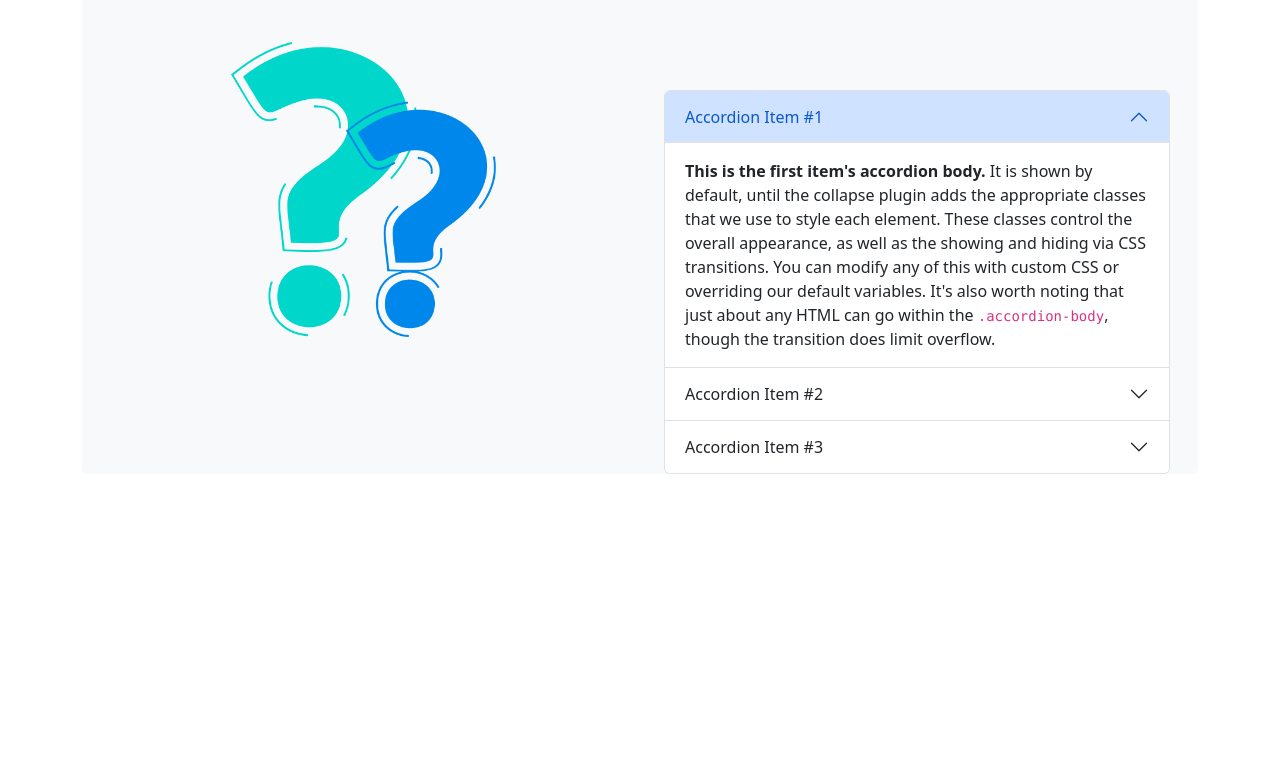
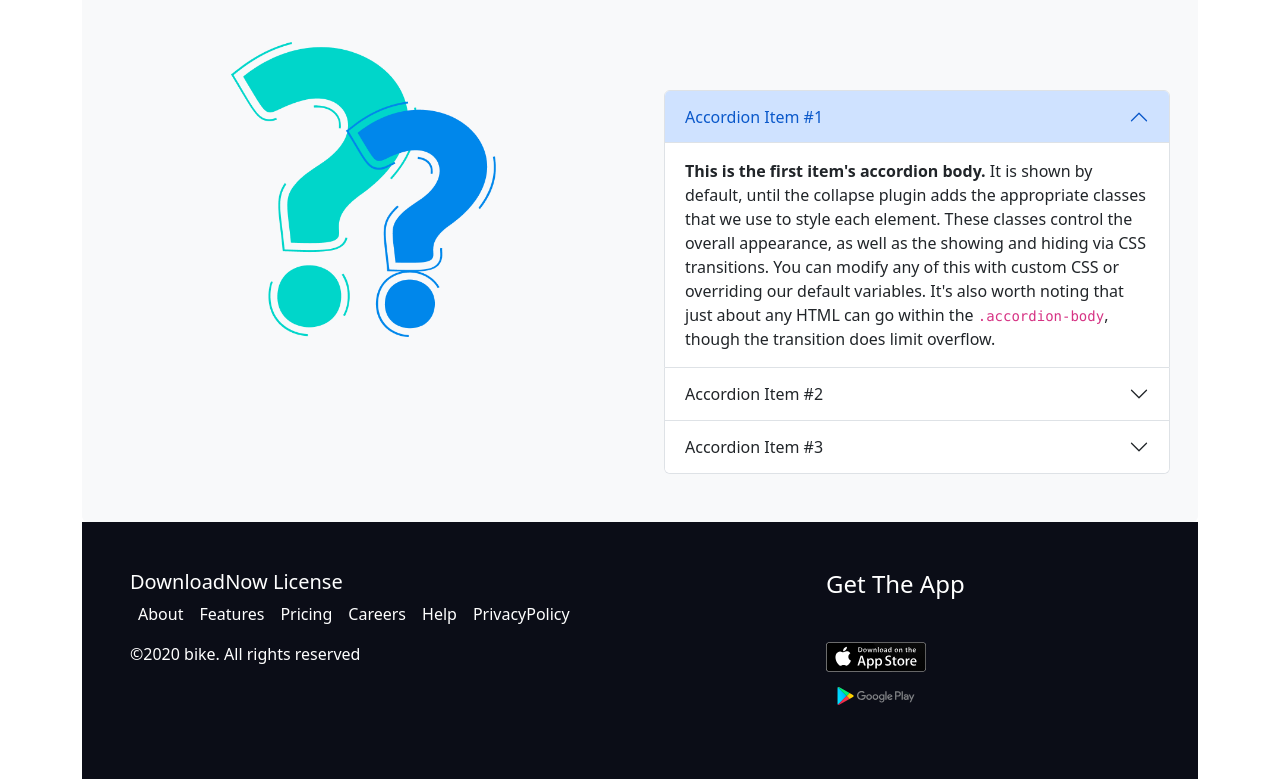
Before and after one commit to rakib-molla/bikers-zone-website-using-bootstrap-responsive, a plain HTML site: page index.html in a window 1280 px wide. Shown: the part 2432-3211 px from the top of the page. Before the commit the page ends 2906 px from the top, so only its background shows below. Drawn offline with Linux system fonts and the light colour scheme.

Commit message:
footer update

```diff
--- a/css/styles.css
+++ b/css/styles.css
@@ -4,3 +4,12 @@
 .rating-icon{
     width: 20px;
 }
+.bz-footer{
+    background-color: #0B0D17;
+}
+.brand-icon{
+    width: 100px;
+}
+.bz-margin-bottom{
+    margin-top: -50px;
+}
--- a/index.html
+++ b/index.html
@@ -227,7 +227,7 @@
         </section>
 
         <!-- faq section  -->
-        <section class="pt-5 mt-5 px-3 bg-secondary-subtle rounded">
+        <section class="p-5 mt-5 px-3 bg-secondary-subtle rounded">
             <h1 class="my-5 text-center">Frequestly Asked <span class="text-danger">Questions</span></h1>
             <div class="row row-cols-1 row-cols-md-2 mt-5">
                 <div class="col text-center" >
@@ -279,10 +279,36 @@
 
     <!-- footer goes here  -->
     <footer>
+        <section class="bz-footer p-5">
+            <div class="row">
+                <div class="col-md-8 text-white">
+                    <div class="d-flex">
+                        <h5>DownloadNow License</h5>
 
+                    </div>
+                    <div class="d-flex text-center list-items-none">
+                        <p class="px-2"> About</p>
+                        <p class="px-2">Features</p>
+                        <p class="px-2">Pricing</p>
+                        <p class="px-2">Careers</p>
+                        <p class="px-2">Help</p>
+                        <p class="px-2">PrivacyPolicy</p>
+
+                    </div>
+                    <p>&copy;2020 bike. All rights reserved</p>
+                </div>
+                <div class="col-md-4 text-white">
+                    <h4>Get The App</h4>
+                    <a href=""><img class="brand-icon" src="./images/icons/download-on-the-app-store-apple-logo-svgrepo-com.svg" alt=""></a>
+                    <div>
+                        <a href=""><img class="brand-icon bz-margin-bottom" src="./images/icons/Google_Play-Logo.wine.svg" alt=""></a>
+                    </div>
+
+                </div>
+            </div>
+        </section>
     </footer>
 
     <script src="./js/bootstrap.js"></script>
 </body>
-
 </html>
```
Also changed, not shown: images/icons/Google_Play-Logo.wine.svg (added), images/icons/download-on-the-app-store-apple-logo-svgrepo-com.svg (added).
